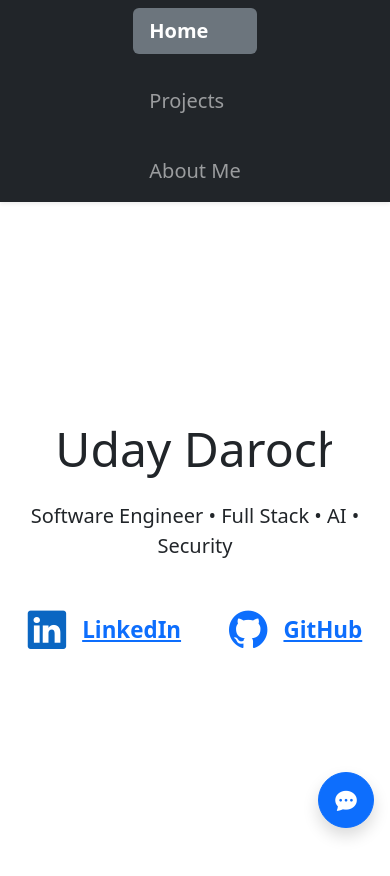
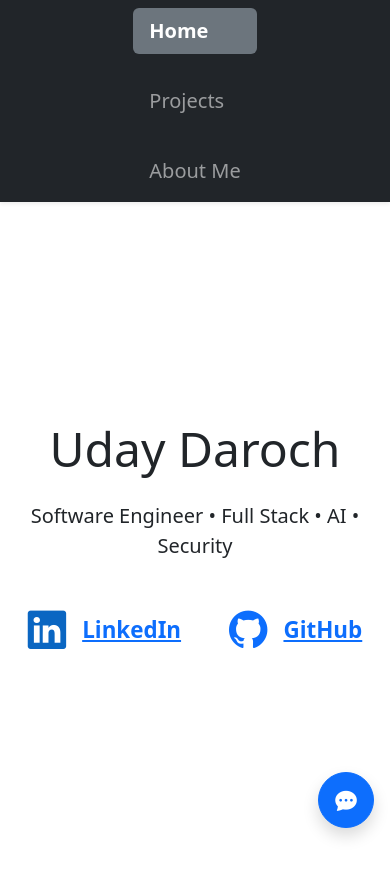
Before and after one commit to udaydaroch/udaydaroch.github.io, a React (Vite) app: page / in a window 390 px wide. Shown: the top 876 px of the page. Built offline with nearby package versions, Linux system fonts and the light colour scheme.

Commit message:
removed typing animation

```diff
--- a/src/components/Home.css
+++ b/src/components/Home.css
@@ -15,7 +15,26 @@
   animation-delay: 0.4s;
 }
 
+.home-profile-img {
+  width: 320px;
+  height: 320px;
+  object-fit: cover;
+  border-radius: 50%;
+  border: 4px solid #ddd;
+  box-shadow: 0px 6px 25px rgba(0, 0, 0, 0.15);
+}
 
+.hero-name {
+  font-size: 7rem;
+}
+
+@media (max-width: 576px) {
+  .hero-name {
+    font-size: 3rem;
+  }
+}
+
+/*
 .typing {
   width: 0;
   white-space: nowrap;
@@ -35,7 +54,7 @@
 
 @keyframes typing {
   from { width: 0; }
-  to { width: calc(9.3ch + 0.5em); }
+  to { width: var(--text-width); }
 }
 
 @keyframes final-blink {
@@ -50,24 +69,4 @@
 
 @keyframes hide {
   to { border-color: transparent; }
-}
-
-
-.home-profile-img {
-  width: 320px;
-  height: 320px;
-  object-fit: cover;
-  border-radius: 50%;
-  border: 4px solid #ddd;
-  box-shadow: 0px 6px 25px rgba(0, 0, 0, 0.15);
-}
-
-.hero-name {
-  font-size: 7rem;
-}
-
-@media (max-width: 576px) {
-  .hero-name {
-    font-size: 3rem;
-  }
-}
+} */
--- a/src/components/Home.tsx
+++ b/src/components/Home.tsx
@@ -7,7 +7,7 @@
       style={{ minHeight: "calc(100vh - 200px)" }}
     >
 
-    <div className="typing hero-name mt-4">
+    <div className="hero-name mt-4" >
       Uday Daroch
     </div>
 
```
